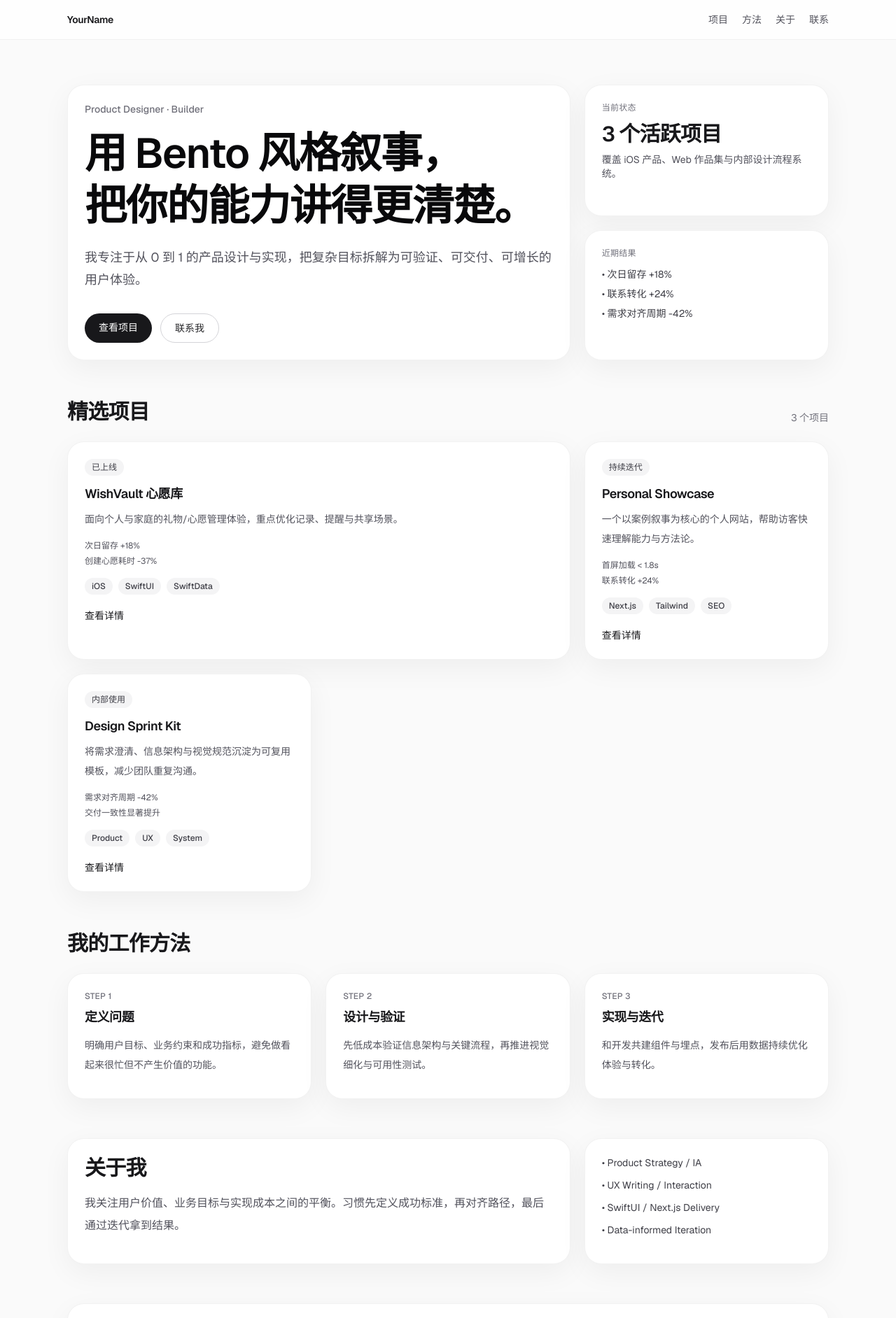
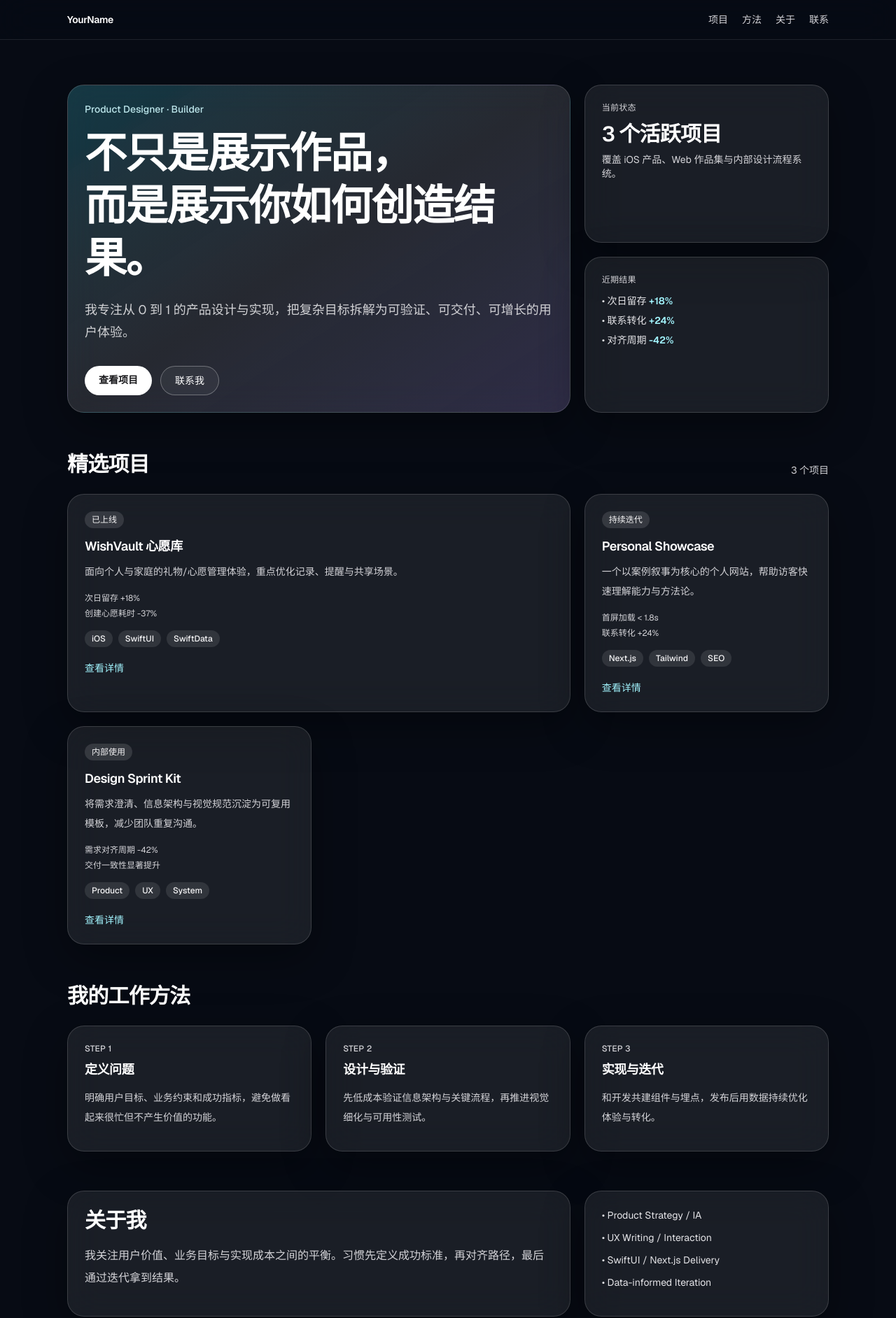
Before and after one commit to xwtaidev/Product-Website, a Next.js app: page / in a window 1280 px wide. Shown: the top 1884 px of the page at 70% size. Built offline with nearby package versions, Linux system fonts and the light colour scheme.

Commit message:
feat: elevate homepage with premium dark glass bento style

```diff
--- a/src/app/page.tsx
+++ b/src/app/page.tsx
@@ -24,26 +24,32 @@ const process = [
 ];
 
 const bentoCard =
-  "rounded-3xl border border-black/5 bg-white p-6 shadow-[0_12px_40px_rgba(0,0,0,0.05)] transition hover:-translate-y-0.5 hover:shadow-[0_16px_45px_rgba(0,0,0,0.08)]";
+  "rounded-3xl border border-white/15 bg-white/8 p-6 shadow-[0_20px_60px_rgba(0,0,0,0.35)] backdrop-blur-xl transition duration-300 hover:-translate-y-1 hover:border-white/30";
 
 export default function Home() {
   return (
-    <div className="min-h-screen bg-zinc-50 text-zinc-900 selection:bg-zinc-900 selection:text-white">
+    <div className="min-h-screen bg-[#070b14] text-zinc-100 selection:bg-cyan-300 selection:text-zinc-900">
+      <div className="pointer-events-none fixed inset-0 -z-10">
+        <div className="absolute -top-24 left-1/2 h-[340px] w-[340px] -translate-x-1/2 rounded-full bg-cyan-500/30 blur-3xl" />
+        <div className="absolute top-[35%] -left-10 h-[280px] w-[280px] rounded-full bg-violet-500/20 blur-3xl" />
+        <div className="absolute right-0 bottom-0 h-[260px] w-[260px] rounded-full bg-fuchsia-400/20 blur-3xl" />
+      </div>
+
       <a
         href="#main-content"
-        className="sr-only focus:not-sr-only focus:absolute focus:left-4 focus:top-4 focus:z-50 focus:rounded-md focus:bg-zinc-900 focus:px-3 focus:py-2 focus:text-sm focus:text-white"
+        className="sr-only focus:not-sr-only focus:absolute focus:left-4 focus:top-4 focus:z-50 focus:rounded-md focus:bg-white focus:px-3 focus:py-2 focus:text-sm focus:text-zinc-900"
       >
         跳到主要内容
       </a>
 
-      <header className="sticky top-0 z-30 border-b border-black/5 bg-white/80 backdrop-blur-xl">
+      <header className="sticky top-0 z-30 border-b border-white/10 bg-[#070b14]/70 backdrop-blur-xl">
         <div className="mx-auto flex h-14 w-full max-w-6xl items-center justify-between px-4 sm:px-6 lg:px-8">
-          <a href="#" className="text-sm font-semibold tracking-tight">
+          <a href="#" className="text-sm font-semibold tracking-tight text-white">
             YourName
           </a>
-          <nav className="flex items-center gap-4 text-sm text-zinc-600 sm:gap-5" aria-label="主导航">
+          <nav className="flex items-center gap-4 text-sm text-zinc-300 sm:gap-5" aria-label="主导航">
             {navItems.map((item) => (
-              <a key={item.label} href={item.href} className="transition hover:text-zinc-900">
+              <a key={item.label} href={item.href} className="transition hover:text-white">
                 {item.label}
               </a>
             ))}
@@ -54,26 +60,26 @@ export default function Home() {
       <main id="main-content" className="mx-auto w-full max-w-6xl px-4 pb-20 sm:px-6 lg:px-8">
         <section className="pt-12 sm:pt-14 lg:pt-16">
           <div className="grid auto-rows-[minmax(160px,auto)] gap-4 md:grid-cols-6 lg:gap-5">
-            <article className={`${bentoCard} md:col-span-4 md:row-span-2`}>
-              <p className="text-sm font-medium text-zinc-500">Product Designer · Builder</p>
-              <h1 className="mt-4 text-4xl leading-tight font-semibold tracking-tight text-zinc-950 sm:text-5xl lg:text-6xl">
-                用 Bento 风格叙事，
+            <article className={`${bentoCard} md:col-span-4 md:row-span-2 bg-gradient-to-br from-cyan-400/15 via-white/5 to-violet-400/15`}>
+              <p className="text-sm font-medium text-cyan-100/90">Product Designer · Builder</p>
+              <h1 className="mt-4 text-4xl leading-tight font-semibold tracking-tight text-white sm:text-5xl lg:text-6xl">
+                不只是展示作品，
                 <br className="hidden sm:block" />
-                把你的能力讲得更清楚。
+                而是展示你如何创造结果。
               </h1>
-              <p className="mt-5 max-w-2xl text-base leading-8 text-zinc-600 sm:text-lg">
-                我专注于从 0 到 1 的产品设计与实现，把复杂目标拆解为可验证、可交付、可增长的用户体验。
+              <p className="mt-5 max-w-2xl text-base leading-8 text-zinc-200/90 sm:text-lg">
+                我专注从 0 到 1 的产品设计与实现，把复杂目标拆解为可验证、可交付、可增长的用户体验。
               </p>
               <div className="mt-8 flex flex-wrap gap-3">
                 <a
                   href="#projects"
-                  className="rounded-full bg-zinc-900 px-5 py-2.5 text-sm font-medium text-white transition hover:bg-zinc-700"
+                  className="rounded-full bg-white px-5 py-2.5 text-sm font-semibold text-zinc-900 transition hover:bg-zinc-200"
                 >
                   查看项目
                 </a>
                 <a
                   href="#contact"
-                  className="rounded-full border border-zinc-300 bg-white px-5 py-2.5 text-sm font-medium text-zinc-800 transition hover:bg-zinc-100"
+                  className="rounded-full border border-white/30 bg-white/5 px-5 py-2.5 text-sm font-medium text-white transition hover:bg-white/15"
                 >
                   联系我
                 </a>
@@ -81,17 +87,17 @@ export default function Home() {
             </article>
 
             <article className={`${bentoCard} md:col-span-2`}>
-              <p className="text-xs font-medium tracking-wide text-zinc-500 uppercase">当前状态</p>
-              <p className="mt-3 text-3xl font-semibold tracking-tight">3 个活跃项目</p>
-              <p className="mt-2 text-sm text-zinc-600">覆盖 iOS 产品、Web 作品集与内部设计流程系统。</p>
+              <p className="text-xs font-medium tracking-wide text-zinc-300 uppercase">当前状态</p>
+              <p className="mt-3 text-3xl font-semibold tracking-tight text-white">3 个活跃项目</p>
+              <p className="mt-2 text-sm text-zinc-300">覆盖 iOS 产品、Web 作品集与内部设计流程系统。</p>
             </article>
 
             <article className={`${bentoCard} md:col-span-2`}>
-              <p className="text-xs font-medium tracking-wide text-zinc-500 uppercase">近期结果</p>
-              <ul className="mt-3 space-y-2 text-sm text-zinc-700">
-                <li>• 次日留存 +18%</li>
-                <li>• 联系转化 +24%</li>
-                <li>• 需求对齐周期 -42%</li>
+              <p className="text-xs font-medium tracking-wide text-zinc-300 uppercase">近期结果</p>
+              <ul className="mt-3 space-y-2 text-sm text-zinc-200">
+                <li>• 次日留存 <span className="font-semibold text-cyan-200">+18%</span></li>
+                <li>• 联系转化 <span className="font-semibold text-cyan-200">+24%</span></li>
+                <li>• 对齐周期 <span className="font-semibold text-cyan-200">-42%</span></li>
               </ul>
             </article>
           </div>
@@ -99,8 +105,8 @@ export default function Home() {
 
         <section id="projects" className="pt-14" aria-label="项目列表">
           <div className="mb-6 flex items-end justify-between">
-            <h2 className="text-2xl font-semibold tracking-tight sm:text-3xl">精选项目</h2>
-            <span className="text-sm text-zinc-500">{projects.length} 个项目</span>
+            <h2 className="text-2xl font-semibold tracking-tight text-white sm:text-3xl">精选项目</h2>
+            <span className="text-sm text-zinc-300">{projects.length} 个项目</span>
           </div>
 
           <div className="grid auto-rows-[minmax(200px,auto)] gap-4 md:grid-cols-6 lg:gap-5">
@@ -109,13 +115,13 @@ export default function Home() {
                 key={project.title}
                 className={`${bentoCard} ${index === 0 ? "md:col-span-4" : "md:col-span-2"} flex h-full flex-col`}
               >
-                <div className="mb-3 inline-flex w-fit rounded-full bg-zinc-100 px-2.5 py-1 text-xs font-medium text-zinc-700">
+                <div className="mb-3 inline-flex w-fit rounded-full bg-white/12 px-2.5 py-1 text-xs font-medium text-zinc-100">
                   {project.status}
                 </div>
-                <h3 className="text-lg font-semibold tracking-tight">{project.title}</h3>
-                <p className="mt-2 text-sm leading-7 text-zinc-600">{project.summary}</p>
+                <h3 className="text-lg font-semibold tracking-tight text-white">{project.title}</h3>
+                <p className="mt-2 text-sm leading-7 text-zinc-300">{project.summary}</p>
 
-                <div className="mt-4 space-y-1.5 text-xs text-zinc-600">
+                <div className="mt-4 space-y-1.5 text-xs text-zinc-300">
                   {project.impact.map((item) => (
                     <p key={`${project.title}-${item}`}>{item}</p>
                   ))}
@@ -123,10 +129,7 @@ export default function Home() {
 
                 <div className="mt-4 flex flex-wrap gap-2">
                   {project.tags.map((tag) => (
-                    <span
-                      key={`${project.title}-${tag}`}
-                      className="rounded-full bg-zinc-100 px-2.5 py-1 text-xs font-medium text-zinc-700"
-                    >
+                    <span key={`${project.title}-${tag}`} className="rounded-full bg-white/10 px-2.5 py-1 text-xs font-medium text-zinc-100">
                       {tag}
                     </span>
                   ))}
@@ -134,7 +137,7 @@ export default function Home() {
 
                 <Link
                   href={`/projects/${project.slug}`}
-                  className="mt-5 inline-flex text-sm font-medium text-zinc-900 underline-offset-4 hover:underline"
+                  className="mt-5 inline-flex text-sm font-medium text-cyan-200 underline-offset-4 hover:underline"
                 >
                   查看详情
                 </Link>
@@ -145,14 +148,14 @@ export default function Home() {
 
         <section id="process" className="pt-14" aria-label="工作方法">
           <div className="mb-6">
-            <h2 className="text-2xl font-semibold tracking-tight sm:text-3xl">我的工作方法</h2>
+            <h2 className="text-2xl font-semibold tracking-tight text-white sm:text-3xl">我的工作方法</h2>
           </div>
           <div className="grid auto-rows-[minmax(180px,auto)] gap-4 md:grid-cols-6 lg:gap-5">
             {process.map((step, index) => (
               <article key={step.title} className={`${bentoCard} md:col-span-2`}>
-                <p className="text-xs font-medium tracking-wide text-zinc-500 uppercase">STEP {index + 1}</p>
-                <h3 className="mt-2 text-lg font-semibold tracking-tight">{step.title}</h3>
-                <p className="mt-3 text-sm leading-7 text-zinc-600">{step.desc}</p>
+                <p className="text-xs font-medium tracking-wide text-zinc-300 uppercase">STEP {index + 1}</p>
+                <h3 className="mt-2 text-lg font-semibold tracking-tight text-white">{step.title}</h3>
+                <p className="mt-3 text-sm leading-7 text-zinc-300">{step.desc}</p>
               </article>
             ))}
           </div>
@@ -161,12 +164,12 @@ export default function Home() {
         <section id="about" className="pt-14">
           <div className="grid auto-rows-[minmax(180px,auto)] gap-4 md:grid-cols-6 lg:gap-5">
             <article className={`${bentoCard} md:col-span-4`}>
-              <h2 className="text-2xl font-semibold tracking-tight sm:text-3xl">关于我</h2>
-              <p className="mt-4 text-base leading-8 text-zinc-600">
+              <h2 className="text-2xl font-semibold tracking-tight text-white sm:text-3xl">关于我</h2>
+              <p className="mt-4 text-base leading-8 text-zinc-300">
                 我关注用户价值、业务目标与实现成本之间的平衡。习惯先定义成功标准，再对齐路径，最后通过迭代拿到结果。
               </p>
             </article>
-            <ul className={`${bentoCard} md:col-span-2 space-y-3 text-sm text-zinc-700`}>
+            <ul className={`${bentoCard} md:col-span-2 space-y-3 text-sm text-zinc-200`}>
               <li>• Product Strategy / IA</li>
               <li>• UX Writing / Interaction</li>
               <li>• SwiftUI / Next.js Delivery</li>
@@ -176,15 +179,15 @@ export default function Home() {
         </section>
 
         <section id="contact" className="pt-14">
-          <article className={bentoCard}>
-            <h2 className="text-2xl font-semibold tracking-tight sm:text-3xl">联系我</h2>
-            <p className="mt-3 text-sm leading-7 text-zinc-600">欢迎合作、交流或产品讨论。24 小时内回复。</p>
+          <article className={`${bentoCard} bg-gradient-to-r from-white/10 via-cyan-400/10 to-violet-400/10`}>
+            <h2 className="text-2xl font-semibold tracking-tight text-white sm:text-3xl">联系我</h2>
+            <p className="mt-3 text-sm leading-7 text-zinc-200">欢迎合作、交流或产品讨论。24 小时内回复。</p>
             <div className="mt-5 flex flex-wrap gap-3 text-sm">
-              <a className="rounded-full bg-zinc-900 px-4 py-2 text-white" href="mailto:hello@example.com">
+              <a className="rounded-full bg-white px-4 py-2 font-semibold text-zinc-900" href="mailto:hello@example.com">
                 hello@example.com
               </a>
               <a
-                className="rounded-full border border-zinc-300 px-4 py-2 text-zinc-800 hover:bg-zinc-100"
+                className="rounded-full border border-white/30 px-4 py-2 text-zinc-100 hover:bg-white/15"
                 href="https://github.com"
                 target="_blank"
                 rel="noreferrer"
@@ -192,7 +195,7 @@ export default function Home() {
                 GitHub
               </a>
               <a
-                className="rounded-full border border-zinc-300 px-4 py-2 text-zinc-800 hover:bg-zinc-100"
+                className="rounded-full border border-white/30 px-4 py-2 text-zinc-100 hover:bg-white/15"
                 href="https://www.linkedin.com"
                 target="_blank"
                 rel="noreferrer"
@@ -204,7 +207,7 @@ export default function Home() {
         </section>
       </main>
 
-      <footer className="border-t border-black/5 py-6 text-center text-xs text-zinc-500">
+      <footer className="border-t border-white/10 py-6 text-center text-xs text-zinc-400">
         © {new Date().getFullYear()} YourName. All rights reserved.
       </footer>
     </div>
```
